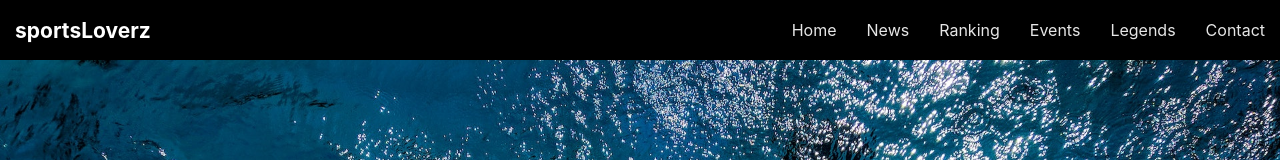
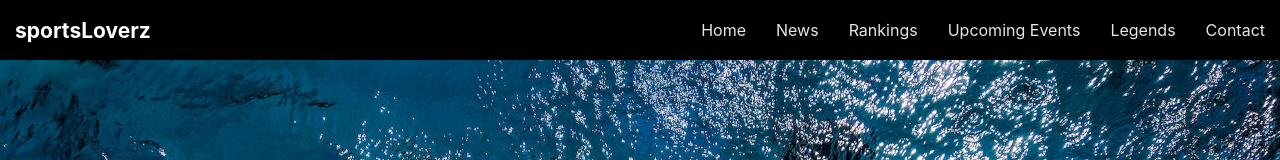
Before and after one commit to loverssport/sports24x7-frontend, a React (Create React App) app: page / in a window 1280 px wide. Shown: the top 160 px of the page. Built offline with nearby package versions, Linux system fonts and the light colour scheme.

Commit message:
Modified some of the navbar options

```diff
--- a/src/component/Nbar/navbar.js
+++ b/src/component/Nbar/navbar.js
@@ -9,8 +9,8 @@ const Navbar = () => {
       <div className="nav-items">
         <NavLink to="/">Home</NavLink>
         <NavLink to="/news">News</NavLink>
-        <NavLink to="/ranking">Ranking</NavLink>
-        <NavLink to="/events">Events</NavLink>
+        <NavLink to="/ranking">Rankings</NavLink>
+        <NavLink to="/events">Upcoming Events</NavLink>
         <NavLink to="/legends">Legends</NavLink>
         <NavLink to="/contact">Contact</NavLink>
       </div>
```
